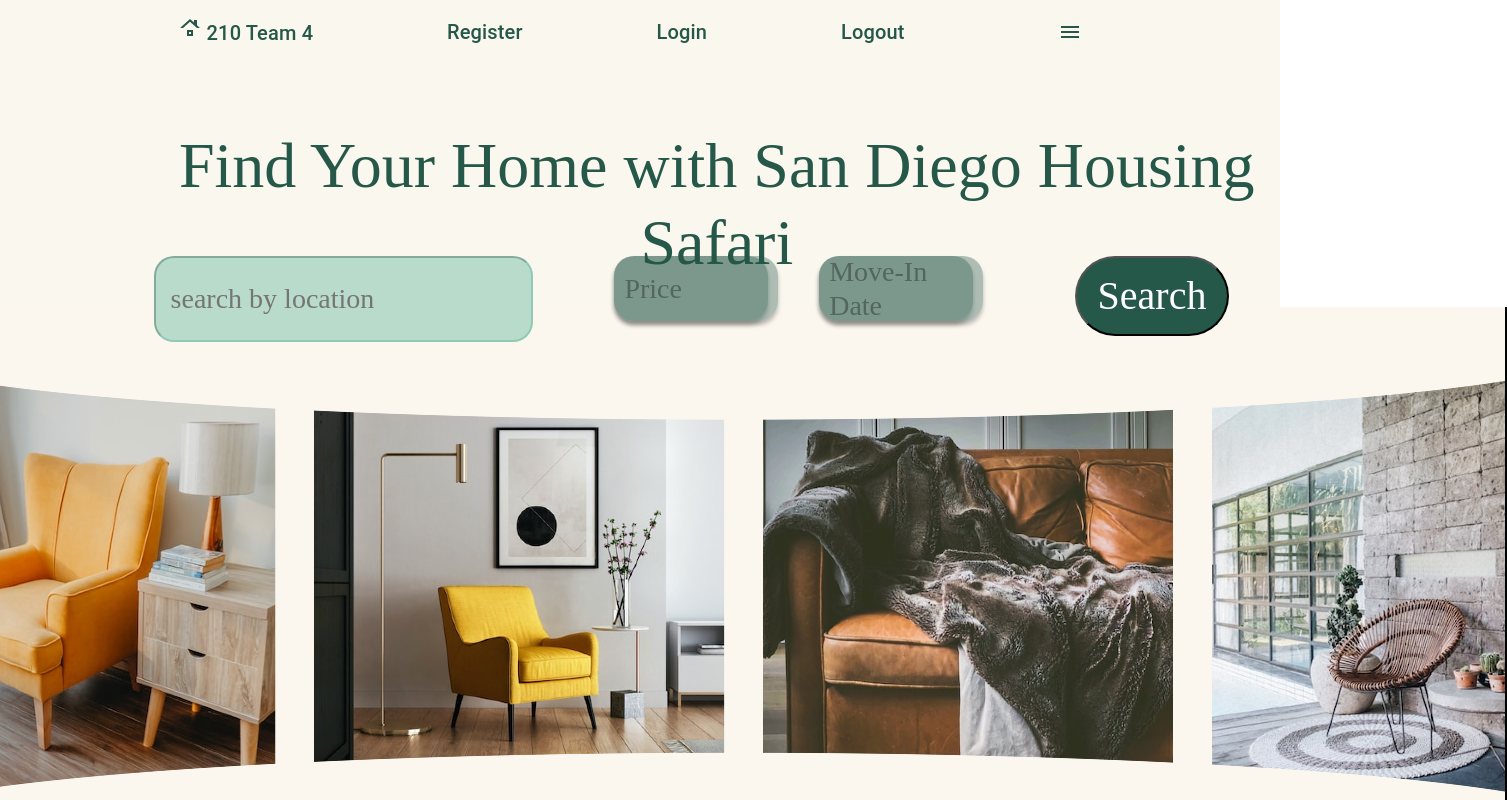
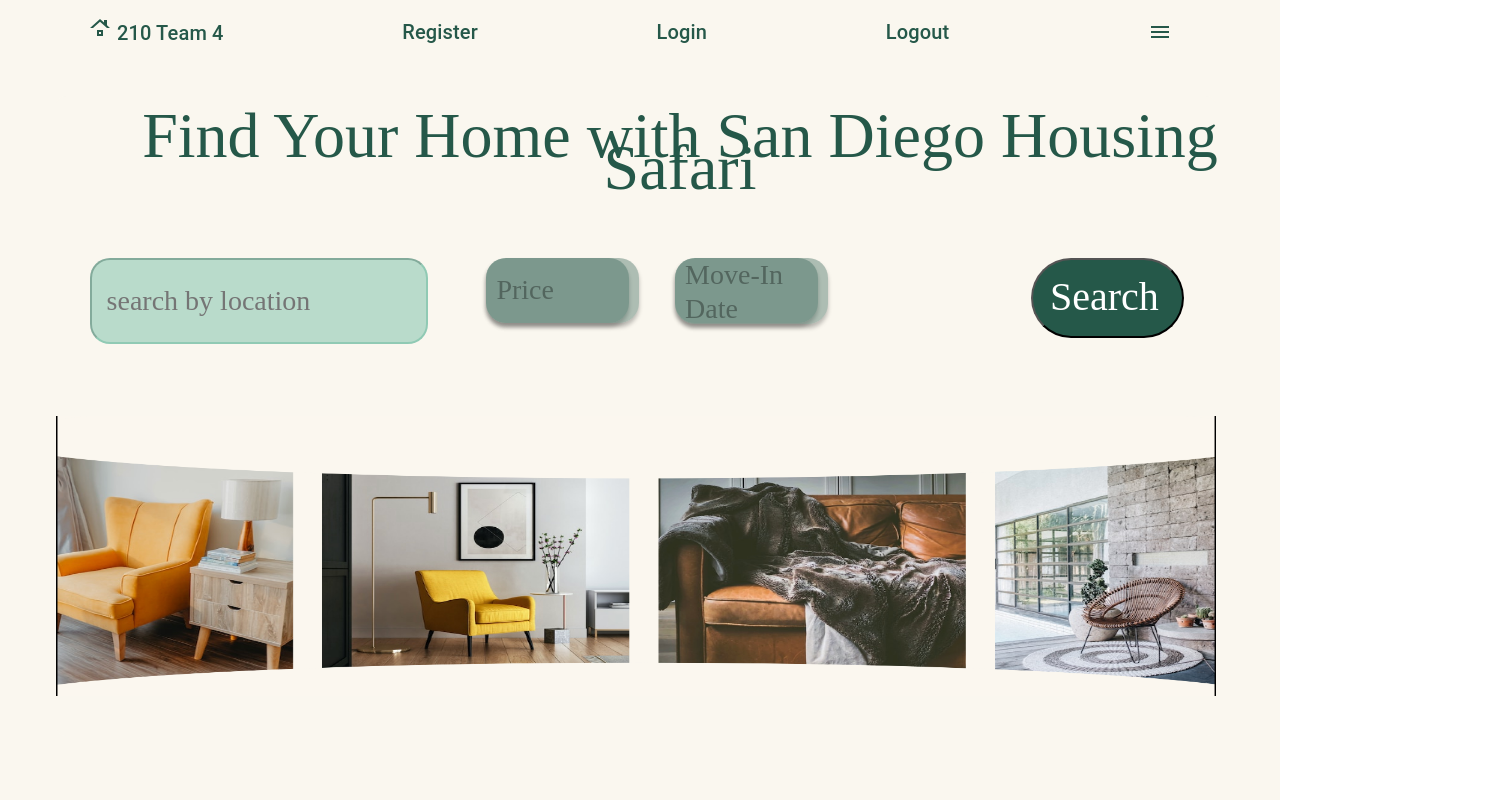
Before and after one commit to GabrielPila/cse210-teamproject, a React (Create React App) app in the folder frontend/: page /search in a window 1280 px wide. Shown: the top 800 px of the page, 1507 px wide, since content can reach past the window. Built offline with nearby package versions, Linux system fonts and the light colour scheme; a web font is replaced by a local one.

Commit message:
Rescale Search Page

```diff
--- a/frontend/src/pages/SearchPage.js
+++ b/frontend/src/pages/SearchPage.js
@@ -4,7 +4,8 @@ import Dropdown_Price from "../components/Dropdown_Price.js";
 import Dropdown_MoveIn from "../components/Dropdown_MoveIn.js";
 import search_page from "../pics/search-page.png";
 import { useState } from "react";
-import {useNavigate} from 'react-router-dom'
+import {useNavigate} from 'react-router-dom';
+import { Container, Grid} from '@mui/material';
 
 function Search() {
   const navigate = useNavigate();
@@ -15,11 +16,13 @@ function Search() {
 
   const [selected, setSelected] = useState("");
   return (
-    <div className="Auth-form-container">
-      <form className="Auth-form">
-        <div className="Auth-form-content">
+    <Container className="search-Auth-form-container" maxWidth={false}>
         <Navbar />
-          <h3 className="Find-home-with-san-diego-safari">Find Your Home with San Diego Housing Safari</h3>
+        <Grid container spacing={1} className="search-grid-container">
+            <Grid item xs={12} className="search-grid-item-1">
+              <div className="Find-home-with-san-diego-safari">Find Your Home with San Diego Housing Safari</div>
+            </Grid>
+            <Grid item xs={10} className="search-grid-item-2">
                 <div className="search-forms">
                 <input
                   type="location"
@@ -28,16 +31,45 @@ function Search() {
                 />
                 <Dropdown_Price selected={selected} setSelected={setSelected} />
                 <Dropdown_MoveIn selected={selected} setSelected={setSelected} />
+              </div>
+            </Grid>
+            <Grid item xs={2} className="search-grid-item-3">
               <button type="Search" className="search-button" onClick={navigateToList}>
                   <a >Search</a>
               </button>
+            </Grid>
+            <Grid item xs={12} className="search-grid-item-4">
+                <div>
+                 <img src={search_page} style={{ width: "100%", height: "280px"}} />
                </div>
-          <div className="search_pic">
-            <img src={search_page} />
-          </div>
-        </div>
-      </form>
-    </div>
+            </Grid>
+        </Grid>
+    </Container>
+
+
+    // <div className="search-Auth-form-container">
+    //   <form className="search-Auth-form">
+    //     <div className="search-Auth-form-content">
+    //       <Navbar />
+    //       <h3 className="Find-home-with-san-diego-safari">Find Your Home with San Diego Housing Safari</h3>
+    //       <div className="search-forms">
+    //         <input
+    //           type="location"
+    //           className="location-placeholder"
+    //           placeholder="search by location"
+    //         />
+    //         <Dropdown_Price selected={selected} setSelected={setSelected} />
+    //         <Dropdown_MoveIn selected={selected} setSelected={setSelected} />
+    //         <button type="Search" className="search-button" onClick={navigateToList}>
+    //             <a >Search</a>
+    //         </button>
+    //       </div>
+    //       <div className="search_pic">
+    //         <img src={search_page} />
+    //       </div>
+    //     </div>
+    //   </form>
+    // </div>
   );
 }
 
--- a/frontend/src/styles/Dropdown_MoveIn.css
+++ b/frontend/src/styles/Dropdown_MoveIn.css
@@ -2,10 +2,10 @@
     user-select: none;
 
     position: absolute;
-    width: 15%;
+    width: 18%;
     height: 65px;
-    margin-left: 65%;
-    top: 0px;
+    right: 5%;
+    padding-top: 0%;
 
     background: rgba(37, 88, 73, 0.36);
     box-shadow: 0px 4px 4px rgba(0, 0, 0, 0.25);
@@ -18,7 +18,7 @@
     width: 100%;
     height: 65px;
     margin-left: 0%;
-    margin-top: 0%;
+    padding-top: 1%;
 
     background: rgba(37, 88, 73, 0.36);
     box-shadow: 0px 4px 4px rgba(0, 0, 0, 0.25);
--- a/frontend/src/styles/Dropdown_Price.css
+++ b/frontend/src/styles/Dropdown_Price.css
@@ -2,10 +2,10 @@
     user-select: none;
 
     position: absolute;
-    width: 15%;
+    width: 18%;
     height: 65px;
-    margin-left: 45%;
-    top: 0px;
+    margin-left: 50%;
+    padding-top: 0%;
 
     background: rgba(37, 88, 73, 0.36);
     box-shadow: 0px 4px 4px rgba(0, 0, 0, 0.25);
@@ -18,7 +18,7 @@
     width: 100%;
     height: 65px;
     margin-left: 0%;
-    margin-top: 0%;
+    padding-top: 0%;
 
     background: rgba(37, 88, 73, 0.36);
     box-shadow: 0px 4px 4px rgba(0, 0, 0, 0.25);
--- a/frontend/src/styles/SearchPage.css
+++ b/frontend/src/styles/SearchPage.css
@@ -1,31 +1,13 @@
-.Auth-form-container {
+.search-Auth-form-container {
+    align-items: center;
+    background-color: #faf7ef;
+    border: 1px none;
     display: flex;
-    justify-content: center;
-    align-items: center;
-    position: absolute;
-    height: 832px;
-    left: 0px;
-    right: 0px;
-    top: 0px;
-    background-color:#faf7ef;
-  }
-
-  .Auth-form {
-    position: absolute;
-    height: 832px;
-    left: 0px;
-    right: 0px;
-    top: 0px;
-  }
-
-  .Auth-form-content {
-    /* padding-left: 12%; */
-    /* padding-right: 12%; */
-    position: absolute;
-    height: 832px;
-    left: 0px;
-    right: 0px;
-    top: 0px;
+    height: 100vh;
+    flex-direction: column;
+    width: 100%;
+    padding-right: 4rem !important;
+    padding-left: 4rem !important;
   }
 
   .Find-home-with-san-diego-safari {
@@ -33,14 +15,14 @@
     /* Find Your Home with San Diego Housing Safari */
 
     position: absolute;
-    height: 16.5vh;
-    margin-top: 5%;
+    height: 10%;
+    padding-bottom: 0%;
 
     font-family: 'Abhaya Libre';
     font-style: normal;
     font-weight: 400;
     font-size: 64px;
-    line-height: 120%;
+    line-height: 50%;
     /* or 77px */
 
     text-align: center;
@@ -52,18 +34,17 @@
 
   .search-forms {
     position: absolute;
-    width: 80%;
-    height: 10vh !important;
-    margin-left: 0%;
-    margin-top: 15%;
-    /* border: 1px solid red; */
+    width: 60%;
+    height: 10%;
+    padding-left: 2%;
+    padding-top: 2%;
   }
 
   .location-placeholder {
 
     position: absolute;
-    width: 35%;
-    height: 10vh !important;
+    width: 40%;
+    height: 10vh;
     margin-left: 0%;
     margin-top: 0%;
 
@@ -84,7 +65,7 @@
   .price-placeholder {
     position: absolute;
     width: 20%;
-    height: 10vh !important;
+    height: 10vh;
     margin-left: 0%;
     margin-top: 0%;
     border: 1px solid #F1EDE3;
@@ -103,7 +84,7 @@
   .movein-placeholder {
     position: absolute;
     width: 25%;
-    height: 10vh !important;
+    height: 10vh;
     margin-left: 0%;
     margin-top: 0%;
     border: 1px solid #F1EDE3;
@@ -121,10 +102,11 @@
 
   .search-button {
     position: absolute;
-    width: 15%;
-    height: 10vh !important;
-    margin-left: 90%;
-    margin-top: 0%;
+    width: 12%;
+    height: 10vh;
+    padding-left: 0%;
+    padding-top: 0%;
+    margin-top: 2%;
 
     background: #255849;
     border-radius: 40px;
@@ -133,7 +115,7 @@
     font-style: normal;
     font-weight: 400;
     font-size: 40px;
-    line-height: 120%;
+    line-height: 60%;
     /* identical to box height, or 48px */
 
     text-align: center;
@@ -141,10 +123,30 @@
     color: #FFFFFF;
   }
 
-  .search_pic {
-    /* position: absolute; */
-    margin-left: -20%;
-    width: 80%;
-    height: 15vh !important;
-    margin-top: 25%;
-  }
+
+.search-grid-container {
+    height: 80%;
+    margin-top: 2rem !important;
+    border-radius: 10px;
+    background-color: #faf7ef !important;
+}
+
+.search-grid-item-1 {
+    padding: 1.5rem !important;
+    height: 20%;
+}
+
+.search-grid-item-2 {
+    padding: 1.5 rem !important;
+    height: 30%;
+}
+
+.search-grid-item-3 {
+  padding: 1.5 rem !important;
+  height: 30%;
+}
+
+.search-grid-item-4 {
+    padding: 0rem !important;
+    height: 50%;
+}
```
Also changed, not shown: 1 other file (tests, documents, lock files or other folders). Lines whose indentation alone changed are shown as unchanged.
